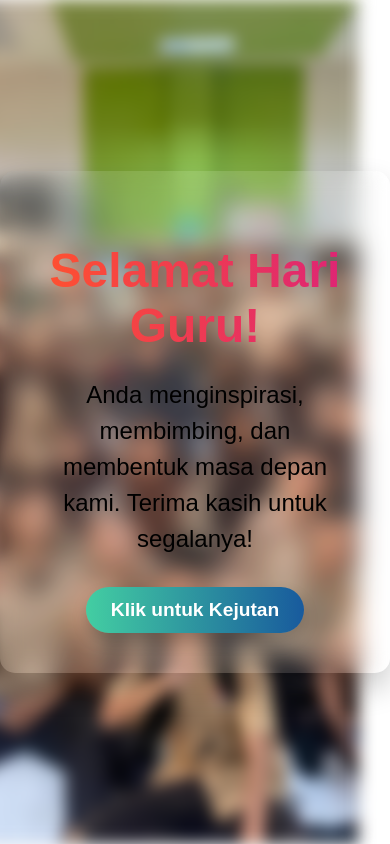
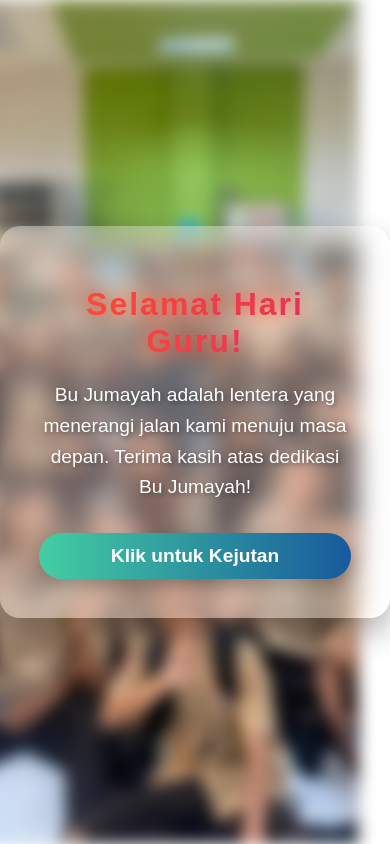
Before and after one commit to Reyynald17/my-website, a plain HTML site: page index.html in a window 390 px wide. Drawn offline with Linux system fonts and the light colour scheme.

Commit message:
index.html

```diff
--- a/index.html
+++ b/index.html
@@ -5,7 +5,6 @@
     <meta name="viewport" content="width=device-width, initial-scale=1.0">
     <title>Selamat Hari Guru</title>
     <style>
-        /* Reset */
         body, html {
             margin: 0;
             padding: 0;
@@ -53,50 +52,14 @@
             text-align: center;
             z-index: 1;
             position: relative;
-            background: rgba(255, 255, 255, 0.1);
-            border-radius: 15px;
-            padding: 40px;
-            box-shadow: 0 15px 30px rgba(0, 0, 0, 0.2);
+            background: rgba(255, 255, 255, 0.3);
+            border-radius: 20px;
+            padding: 5%;
+            box-shadow: 0 15px 30px rgba(0, 0, 0, 0.3);
             backdrop-filter: blur(10px);
-            animation: fadeIn 2s ease-in-out;
-        }
-
-        .message h1 {
-            font-size: 3rem;
-            margin-bottom: 20px;
-            background: linear-gradient(to right, #ff512f, #dd2476);
-            -webkit-background-clip: text;
-            -webkit-text-fill-color: transparent;
-        }
-
-        .message p {
-            font-size: 1.5rem;
-            margin-bottom: 30px;
-            line-height: 1.5;
-        }
-
-        button {
-            background: linear-gradient(to right, #43cea2, #185a9d);
-            color: white;
-            padding: 12px 25px;
-            border: none;
-            border-radius: 25px;
-            font-size: 1.2rem;
-            font-weight: bold;
-            cursor: pointer;
-            transition: transform 0.3s, box-shadow 0.3s;
-            box-shadow: 0px 8px 15px rgba(0, 0, 0, 0.2);
-        }
-
-        button:hover {
-            transform: scale(1.1);
-            box-shadow: 0px 15px 25px rgba(0, 0, 0, 0.4);
-        }
-
-        button:active {
-            background: linear-gradient(to right, #ff512f, #dd2476); /* Contrasting color */
-            box-shadow: 0px 5px 10px rgba(0, 0, 0, 0.2);
-            transform: scale(0.95); /* Optional: gives a pressed effect */
+            animation: fadeIn 2s ease-in-out forwards;
+            width: 90%;
+            max-width: 600px;
         }
 
         @keyframes fadeIn {
@@ -109,20 +72,135 @@
                 transform: translateY(0);
             }
         }
+
+        .message h1 {
+            font-size: 3rem;
+            margin-bottom: 20px;
+            background: linear-gradient(to right, #ff512f, #dd2476);
+            -webkit-background-clip: text;
+            -webkit-text-fill-color: transparent;
+            letter-spacing: 2px;
+            animation: textGlow 2s infinite alternate;
+            cursor: pointer;
+            transition: transform 0.3s ease-in-out, text-shadow 0.3s ease-in-out;
+        }
+
+        @keyframes textGlow {
+            0% {
+                text-shadow: 0px 0px 5px rgba(255, 81, 47, 0.5);
+            }
+            100% {
+                text-shadow: 0px 0px 20px rgba(255, 81, 47, 1);
+            }
+        }
+
+        .message h1:hover {
+            transform: scale(1.1);
+            text-shadow: 0px 5px 15px rgba(255, 81, 47, 0.8);
+        }
+
+        .message p {
+            font-size: 1.5rem;
+            margin-bottom: 30px;
+            line-height: 1.6;
+            color: #fff;
+            text-shadow: 2px 2px 5px rgba(0, 0, 0, 0.4);
+            animation: fadeInText 3s ease-in-out;
+        }
+
+        @keyframes fadeInText {
+            0% {
+                opacity: 0;
+                transform: translateY(20px);
+            }
+            100% {
+                opacity: 1;
+                transform: translateY(0);
+            }
+        }
+
+        button {
+            background: linear-gradient(to right, #43cea2, #185a9d);
+            color: white;
+            padding: 15px 30px;
+            border: none;
+            border-radius: 30px;
+            font-size: 1.2rem;
+            font-weight: bold;
+            cursor: pointer;
+            transition: transform 0.3s, box-shadow 0.3s, background 0.3s;
+            box-shadow: 0px 8px 15px rgba(0, 0, 0, 0.2);
+            width: 100%;
+        }
+
+        button:hover {
+            transform: scale(1.1);
+            background: linear-gradient(to right, #ff512f, #dd2476);
+            box-shadow: 0px 15px 25px rgba(0, 0, 0, 0.4);
+        }
+
+        button:active {
+            transform: scale(0.95);
+            box-shadow: 0px 5px 10px rgba(0, 0, 0, 0.2);
+        }
+
+        @media screen and (max-width: 768px) {
+            .message {
+                padding: 10%;
+            }
+            .message h1 {
+                font-size: 2.5rem;
+            }
+            .message p {
+                font-size: 1.4rem;
+            }
+        }
+
+        @media screen and (max-width: 480px) {
+            .message h1 {
+                font-size: 2rem;
+            }
+            .message p {
+                font-size: 1.2rem;
+            }
+            button {
+                padding: 12px 20px;
+            }
+        }
     </style>
 </head>
 <body>
+    <audio id="backgroundAudio" loop>
+        <source src="audio/lagu-pengiring.mp3" type="audio/mp3">
+        Browser Anda tidak mendukung elemen audio.
+    </audio>
+
     <div class="background"></div>
-    <div class="message">
-        <h1>Selamat Hari Guru!</h1>
-        <p>Anda menginspirasi, membimbing, dan membentuk masa depan kami. Terima kasih untuk segalanya!</p>
+    <div class="message" id="message">
+        <h1 id="title">Selamat Hari Guru!</h1>
+        <p>Bu Jumayah adalah lentera yang menerangi jalan kami menuju masa depan. Terima kasih atas dedikasi Bu Jumayah!</p>
         <button id="morphButton">Klik untuk Kejutan</button>
     </div>
+
     <script>
         document.getElementById('morphButton').addEventListener('click', () => {
             const button = document.getElementById('morphButton');
-            button.style.background = 'linear-gradient(to right, #ff512f, #dd2476)'; // Contrasting color
-            alert("🌟 Anda adalah GURU TERBAIK yang pernah ada! 🌟");
+            button.style.background = 'linear-gradient(to right, #ff512f, #dd2476)';
+            alert("🌟 Bu Jumayah adalah GURU TERHEBAT! 🌟");
+
+            const audio = document.getElementById('backgroundAudio');
+            audio.play();
+
+            const message = document.getElementById('message');
+            message.style.opacity = 1;
+        });
+
+        document.getElementById('title').addEventListener('click', () => {
+            const title = document.getElementById('title');
+            title.style.transform = "rotate(10deg) scale(1.1)";
+            setTimeout(() => {
+                title.style.transform = "rotate(0deg) scale(1)";
+            }, 500);
         });
     </script>
 </body>
```
